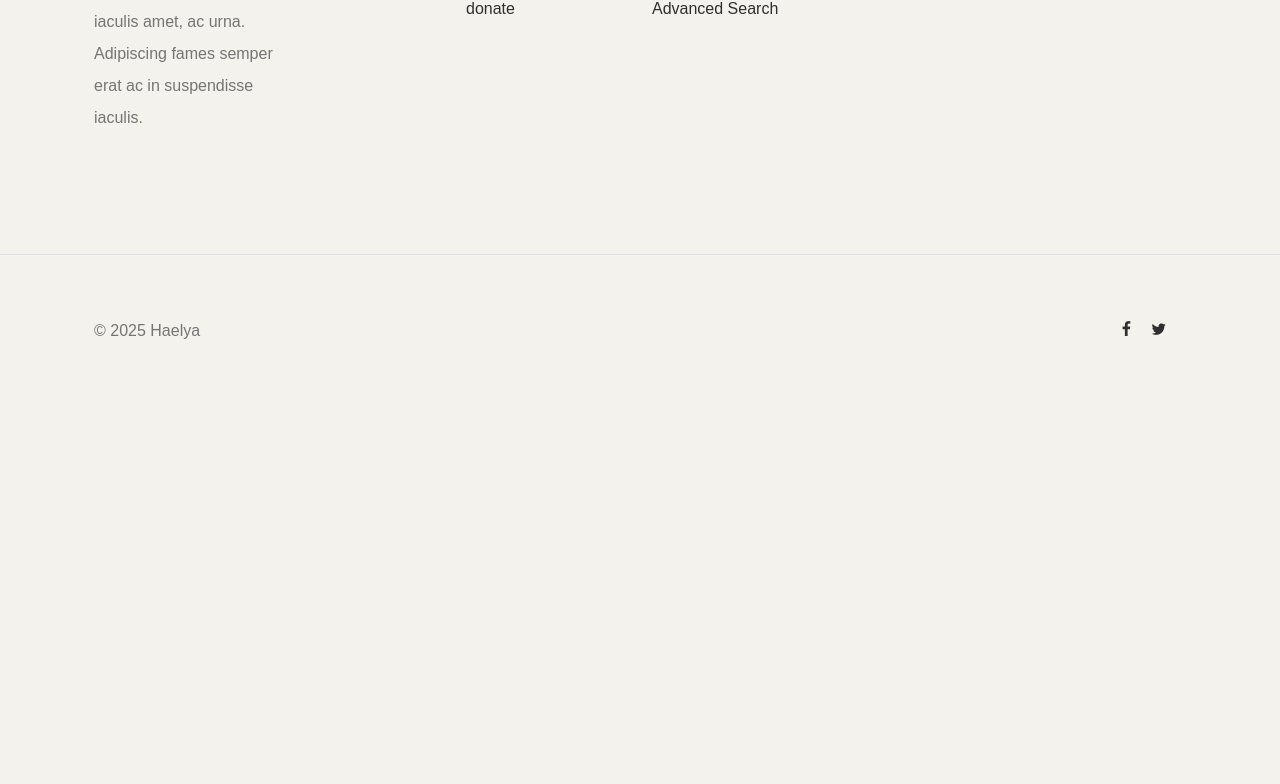
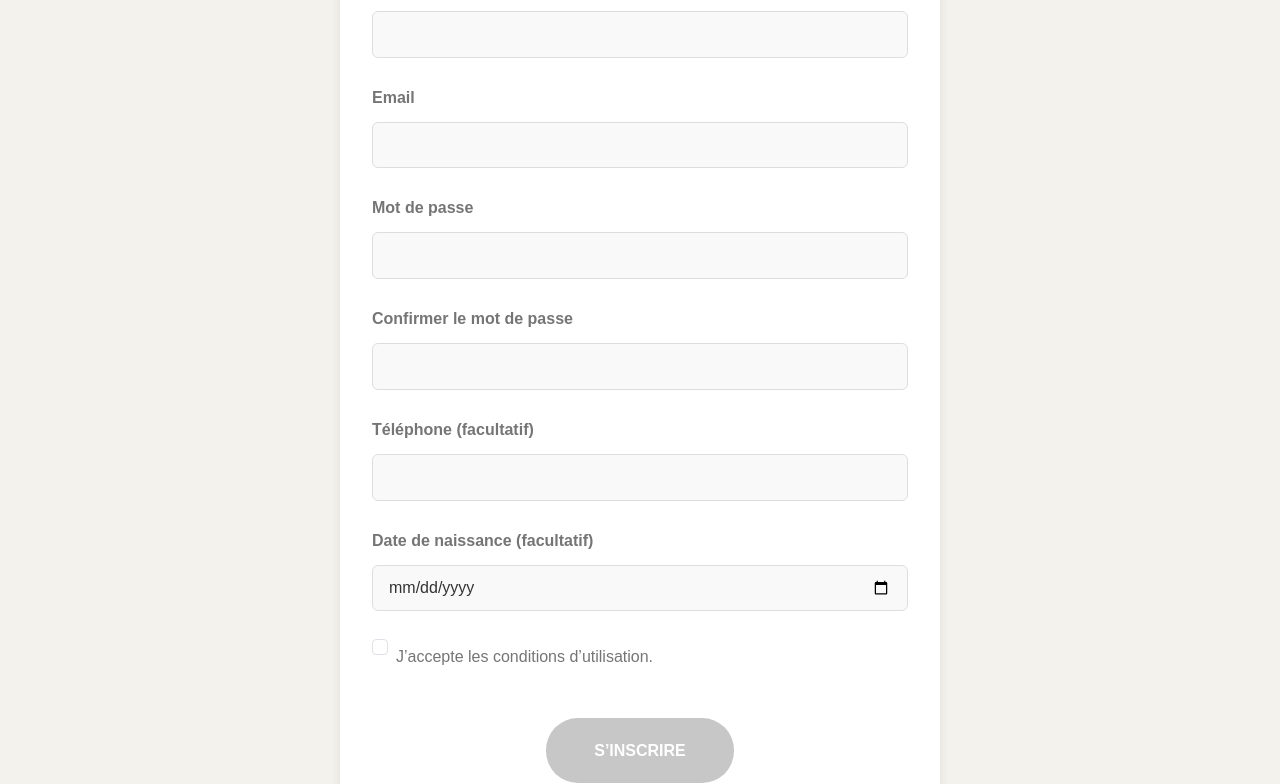
Before and after one commit to Max-Schaekels/haelya, an Angular app in the folder frontend/haelya-front/: page /register in a window 1280 px wide. Before the commit this address led to /. Shown: the part 496-1280 px from the top of the page. Before the commit the page ends 883 px from the top, so only its background shows below. Built offline with nearby package versions, Linux system fonts and the light colour scheme.

Commit message:
feat(register): création du RegisterComponent avec validations avancées

```diff
--- a/frontend/haelya-front/src/app/app.routes.ts
+++ b/frontend/haelya-front/src/app/app.routes.ts
@@ -1,8 +1,10 @@
 import { Routes } from '@angular/router';
 import { HomeComponent } from './pages/home/home.component';
 import { LoginComponent } from './pages/auth/login/login.component';
+import { RegisterComponent } from './pages/auth/register/register.component';
 
 export const routes: Routes = [
     { path: '', component: HomeComponent},
-    { path: 'login', component: LoginComponent}
+    { path: 'login', component: LoginComponent},
+    { path:'register', component: RegisterComponent}
 ];
--- a/frontend/haelya-front/src/app/core/services/auth.service.ts
+++ b/frontend/haelya-front/src/app/core/services/auth.service.ts
@@ -36,7 +36,7 @@ export class AuthService {
   }
 
   register( register : Register){
-    return this._http.post<void>(`${this._apiUrl}/Auth/Register`, {register})
+    return this._http.post<void>(`${this._apiUrl}/Auth/Register`, register)
   }
 
     saveAuth(token: string) {
--- /dev/null
+++ b/frontend/haelya-front/src/app/pages/auth/register/register.component.html
@@ -0,0 +1,108 @@
+<section class="container py-5">
+  <h1 class="text-center mb-4">Créer un compte</h1>
+
+  <form [formGroup]="registerForm" class="register-form mx-auto" style="max-width: 600px;" (ngSubmit)="onSubmit()">
+
+    <!-- Prénom -->
+    <div class="form-group mb-3">
+      <label for="firstName">Prénom</label>
+      <input id="firstName" type="text" formControlName="firstName" class="form-control" />
+      @if (registerForm.get('firstName')?.touched && registerForm.get('firstName')?.errors?.['required']) {
+        <div class="form-error">Ce champ est requis</div>
+      }
+      @if (registerForm.get('firstName')?.errors?.['maxlength']) {
+        <div class="form-error">Max 55 caractères</div>
+      }
+    </div>
+
+    <!-- Nom -->
+    <div class="form-group mb-3">
+      <label for="lastName">Nom</label>
+      <input id="lastName" type="text" formControlName="lastName" class="form-control" />
+      @if (registerForm.get('lastName')?.touched && registerForm.get('lastName')?.errors?.['required']) {
+        <div class="form-error">Ce champ est requis</div>
+      }
+      @if (registerForm.get('lastName')?.errors?.['maxlength']) {
+        <div class="form-error">Max 55 caractères</div>
+      }
+    </div>
+
+    <!-- Email -->
+    <div class="form-group mb-3">
+      <label for="email">Email</label>
+      <input id="email" type="email" formControlName="email" class="form-control" />
+      @if (registerForm.get('email')?.touched && registerForm.get('email')?.errors?.['required']) {
+        <div class="form-error">Ce champ est requis</div>
+      }
+      @if (registerForm.get('email')?.errors?.['email']) {
+        <div class="form-error">Email invalide</div>
+      }
+    </div>
+
+    <!-- Mot de passe -->
+    <div class="form-group mb-3">
+      <label for="password">Mot de passe</label>
+      <input id="password" type="password" formControlName="password" class="form-control" />
+      @if (registerForm.get('password')?.touched && registerForm.get('password')?.errors?.['required']) {
+        <div class="form-error">Ce champ est requis</div>
+      }
+      @if (registerForm.get('password')?.errors?.['pattern']) {
+        <div class="form-error"> Le mot de passe doit contenir au moins 8 caractères, avec une majuscule, une minuscule, un chiffre et un caractère spécial.</div>
+      }
+    </div>
+
+    <!-- Confirmation -->
+    <div class="form-group mb-3">
+      <label for="confirm">Confirmer le mot de passe</label>
+      <input id="confirm" type="password" formControlName="confirm" class="form-control" />
+      @if (registerForm.get('confirm')?.touched && registerForm.get('confirm')?.errors?.['required']) {
+        <div class="form-error">Ce champ est requis</div>
+      }
+      @if (registerForm.errors?.['checkpassword']) {
+        <div class="form-error">Les mots de passe ne correspondent pas</div>
+      }
+    </div>
+
+    <!-- Téléphone -->
+    <div class="form-group mb-3">
+      <label for="phoneNumber">Téléphone (facultatif)</label>
+      <input id="phoneNumber" type="text" formControlName="phoneNumber" class="form-control" />
+    </div>
+
+    <!-- Date de naissance -->
+    <div class="form-group mb-3">
+      <label for="birthDate">Date de naissance (facultatif)</label>
+      <input id="birthDate" type="date" formControlName="birthDate" class="form-control" />
+      @if (registerForm.get('birthDate')?.errors?.['futureDate']) {
+        <div class="form-error">La date ne peut pas être dans le futur</div>
+      }
+    </div>
+
+    <!-- Conditions -->
+    <div class="form-check mb-4">
+      <input id="conditions" type="checkbox" formControlName="conditions" class="form-check-input" />
+      <label for="conditions" class="form-check-label">
+        J’accepte les conditions d’utilisation.
+      </label>
+      @if (registerForm.get('conditions')?.touched && registerForm.get('conditions')?.errors?.['required']) {
+        <div class="form-error">Vous devez accepter les conditions</div>
+      }
+    </div>
+
+    <!-- Message d'erreur global -->
+    @if (errorMessage) {
+      <div class="form-error text-center mb-3">{{ errorMessage }}</div>
+    }
+
+
+    <!-- Bouton -->
+    <div class="text-center">
+      <button
+        type="submit"
+        class="btn btn-dark px-5 py-2"
+        [disabled]="registerForm.invalid || isSubmitting ">
+        {{ isSubmitting ? 'Envoi...' : 'S’inscrire' }}
+      </button>
+    </div>
+  </form>
+</section>
--- /dev/null
+++ b/frontend/haelya-front/src/app/pages/auth/register/register.component.scss
@@ -0,0 +1,76 @@
+.register-form {
+  background-color: #fff;
+  padding: 2rem;
+  border-radius: 0.75rem;
+  box-shadow: 0 0 12px rgba(0, 0, 0, 0.08);
+
+  label {
+    font-weight: 600;
+    margin-bottom: 0.5rem;
+    display: block;
+  }
+
+  input[type="text"],
+  input[type="email"],
+  input[type="password"],
+  input[type="date"],
+  input[type="tel"] {
+    width: 100%;
+    padding: 0.65rem 1rem;
+    border: 1px solid #ddd;
+    border-radius: 0.375rem;
+    background-color: #f9f9f9;
+    transition: border-color 0.3s ease;
+
+    &:focus {
+      outline: none;
+      border-color: #444;
+      background-color: #fff;
+    }
+  }
+
+  .form-group {
+    margin-bottom: 1.5rem;
+  }
+
+  .form-check {
+    display: flex;
+    align-items: center;
+
+    input[type='checkbox'] {
+      margin-right: 0.5rem;
+    }
+
+    label {
+      margin: 0;
+      font-weight: normal;
+    }
+  }
+
+  .form-error {
+    color: #d9534f;
+    font-size: 0.9rem;
+    margin-top: 0.4rem;
+  }
+
+  button[type='submit'] {
+    font-weight: 600;
+    font-size: 1rem;
+    border: none;
+    border-radius: 2rem;
+    padding: 0.6rem 2.5rem;
+    transition: background-color 0.3s ease;
+    background-color: #333;
+    color: white;
+    cursor: pointer;
+
+    &:hover:not(:disabled) {
+      background-color: #000;
+    }
+
+    &:disabled {
+      background-color: #aaa;
+      cursor: not-allowed;
+    }
+  }
+}
--- /dev/null
+++ b/frontend/haelya-front/src/app/pages/auth/register/register.component.ts
@@ -0,0 +1,95 @@
+import { CommonModule } from '@angular/common';
+import { Component, inject } from '@angular/core';
+import { AbstractControl, FormBuilder, FormGroup, ReactiveFormsModule, ValidationErrors, ValidatorFn, Validators } from '@angular/forms';
+import { AuthService } from '../../../core/services/auth.service';
+import { Router } from '@angular/router';
+import { Register } from '../../../core/models/register';
+
+@Component({
+  selector: 'app-register',
+  imports: [ReactiveFormsModule, CommonModule],
+  templateUrl: './register.component.html',
+  styleUrl: './register.component.scss'
+})
+export class RegisterComponent {
+  private _fb: FormBuilder = inject(FormBuilder);
+  private _authService: AuthService = inject(AuthService);
+  private _routeur: Router = inject(Router);
+
+  isSubmitting = false;
+  errorMessage: string | null = null;
+
+  registerForm: FormGroup;
+
+  constructor() {
+    this.registerForm = this._fb.group({
+      email: [null, [Validators.required, Validators.email]],
+      password: [null, [Validators.required, Validators.pattern(/^(?=.*[a-z])(?=.*[A-Z])(?=.*\d)(?=.*[^A-Za-z\d]).{8,}$/)]],
+      confirm: [null, [Validators.required]],
+      lastName: [null, [Validators.required, Validators.maxLength(55)]],
+      firstName: [null, [Validators.required, Validators.maxLength(55)]],
+      phoneNumber: [null],
+      birthDate: [null, [this.dateNonFutureValidator()]],
+      conditions: [false, Validators.requiredTrue]
+    }, { validators: [this.confirmMdp()] });
+  }
+
+  confirmMdp(): ValidatorFn {
+    return (control: AbstractControl): ValidationErrors | null => {
+      let password: string = control.get('password')?.value;
+      let confirmPassword: string = control.get('confirm')?.value;
+
+      //S'il y a une valeur dans pwd et dans confirm mais qu'ils ne sont pas égaux
+      if (password && confirmPassword && password !== confirmPassword) {
+        return { 'checkpassword': true };
+
+      }
+      return null;
+    };
+
+  }
+
+  dateNonFutureValidator(): ValidatorFn {
+    return (control: AbstractControl): ValidationErrors | null => {
+      const val = control.value;
+      if (val && new Date(val) > new Date()) {
+        return { futureDate: true };
+      }
+      return null;
+    };
+  }
+
+  onSubmit(): void {
+    if (this.registerForm.invalid) return;
+
+    this.isSubmitting = true;
+    this.errorMessage = null;
+
+    const dto: Register = {
+      email: this.registerForm.value.email,
+      password: this.registerForm.value.password,
+      lastName: this.registerForm.value.lastName,
+      firstName: this.registerForm.value.firstName,
+      phoneNumber: this.registerForm.value.phoneNumber,
+      birthDate: this.registerForm.value.birthDate
+    };
+
+    this._authService.register(dto).subscribe({
+      next: () => {
+
+        this.isSubmitting = false;
+        this.registerForm.reset();
+        this.errorMessage = null;
+        this._routeur.navigate(['login']);
+      },
+      error: (err) => {
+
+        this.isSubmitting = false;
+        console.error('Erreur d’inscription :', err);
+
+        this.errorMessage = err.error?.message || 'Une erreur est survenue pendant l’inscription.';
+      }
+    });
+  }
+
+}
```
Also changed, not shown: 1 other file (tests, documents, lock files or other folders).
